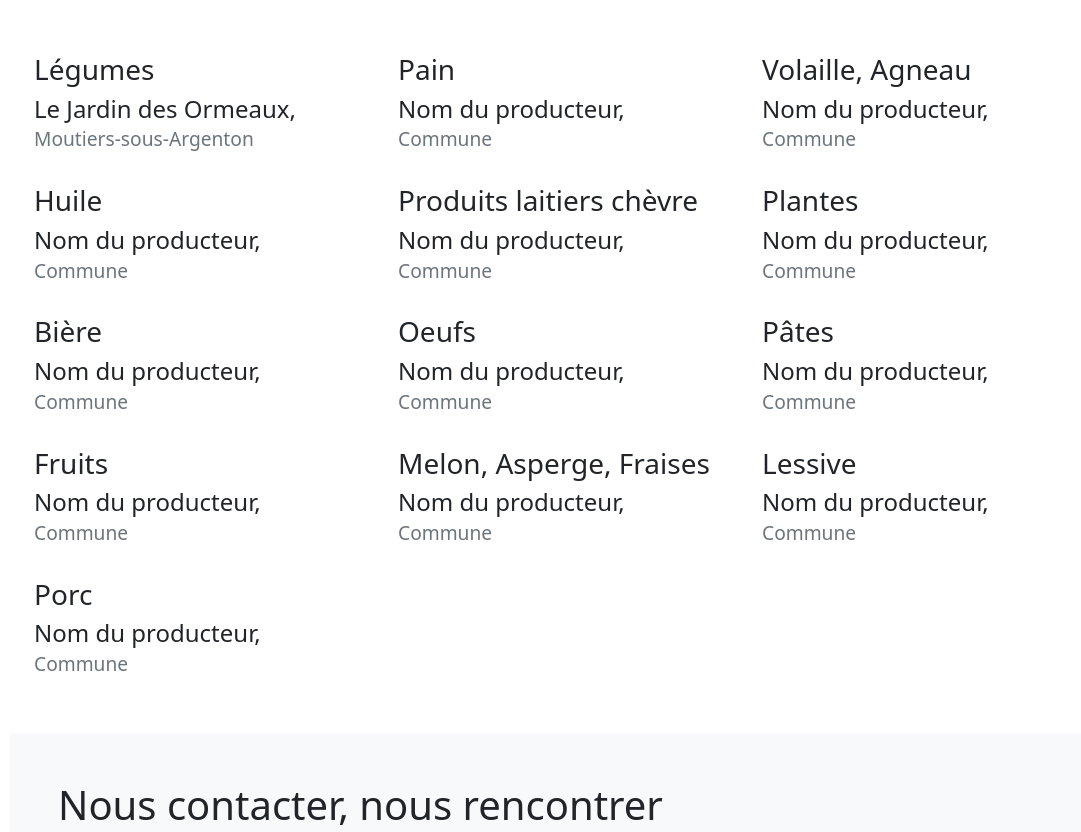
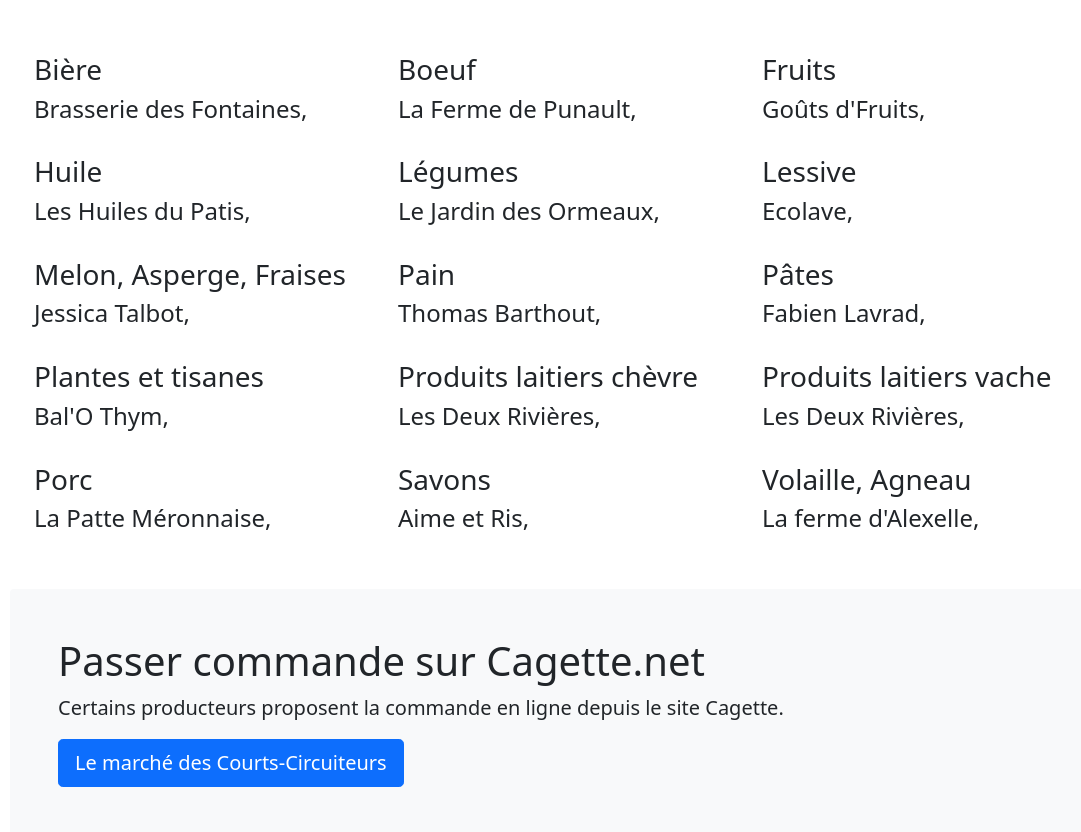
Before and after one commit to jhice/courts-circuiteurs, a plain HTML site: page index.html in a window 1280 px wide. Shown: the part 1061-1893 px from the top of the page, without its empty margins (72-1153 px from the left). Drawn offline with nearby package versions, Linux system fonts and the light colour scheme.

Commit message:
màj producteurs + lien Cagette

```diff
--- a/index.html
+++ b/index.html
@@ -58,68 +58,78 @@
           </h2>
           <div class="row g-4 pt-5 row-cols-1 row-cols-lg-3">
             <div class="feature col">
+              <h3>Bière</h3>
+              <h4 class="fw-normal">Brasserie des Fontaines,<!-- br><small class="text-muted fw-light">Commune</small --></h4>
+              <!-- <p>Paragraph of text beneath the heading to explain the heading. We'll add onto it with another sentence and probably just keep going until we run out of words.</p> -->
+            </div>
+            <div class="feature col">
+              <h3>Boeuf</h3>
+              <h4 class="fw-normal">La Ferme de Punault,<!-- br><small class="text-muted fw-light">Commune</small --></h4>
+              <!-- <p>Paragraph of text beneath the heading to explain the heading. We'll add onto it with another sentence and probably just keep going until we run out of words.</p> -->
+            </div>
+            <div class="feature col">
+              <h3>Fruits</h3>
+              <h4 class="fw-normal">Goûts d'Fruits,<!-- br><small class="text-muted fw-light">Commune</small --></h4>
+              <!-- <p>Paragraph of text beneath the heading to explain the heading. We'll add onto it with another sentence and probably just keep going until we run out of words.</p> -->
+            </div>
+            <div class="feature col">
+              <h3>Huile</h3>
+              <h4 class="fw-normal">Les Huiles du Patis,<!-- br><small class="text-muted fw-light">Commune</small --></h4>
+              <!-- <p>Paragraph of text beneath the heading to explain the heading. We'll add onto it with another sentence and probably just keep going until we run out of words.</p> -->
+            </div>
+            <div class="feature col">
               <h3>Légumes</h3>
-              <h4 class="fw-normal">Le Jardin des Ormeaux,<br><small class="text-muted fw-light">Moutiers-sous-Argenton</small></h4>
+              <h4 class="fw-normal">Le Jardin des Ormeaux,<!-- br><small class="text-muted fw-light">Moutiers-sous-Argenton</small --></h4>
+              <!-- <p>Paragraph of text beneath the heading to explain the heading. We'll add onto it with another sentence and probably just keep going until we run out of words.</p> -->
+            </div>
+            <div class="feature col">
+              <h3>Lessive</h3>
+              <h4 class="fw-normal">Ecolave,<!-- br><small class="text-muted fw-light">Commune</small --></h4>
+              <!-- <p>Paragraph of text beneath the heading to explain the heading. We'll add onto it with another sentence and probably just keep going until we run out of words.</p> -->
+            </div>
+            <div class="feature col">
+              <h3>Melon, Asperge, Fraises</h3>
+              <h4 class="fw-normal">Jessica Talbot,<!-- br><small class="text-muted fw-light">Commune</small --></h4>
               <!-- <p>Paragraph of text beneath the heading to explain the heading. We'll add onto it with another sentence and probably just keep going until we run out of words.</p> -->
             </div>
             <div class="feature col">
               <h3>Pain</h3>
-              <h4 class="fw-normal">Nom du producteur,<br><small class="text-muted fw-light">Commune</small></h4>
+              <h4 class="fw-normal">Thomas Barthout,<!-- br><small class="text-muted fw-light">Commune</small --></h4>
+              <!-- <p>Paragraph of text beneath the heading to explain the heading. We'll add onto it with another sentence and probably just keep going until we run out of words.</p> -->
+            </div>
+            <div class="feature col">
+              <h3>Pâtes</h3>
+              <h4 class="fw-normal">Fabien Lavrad,<!-- br><small class="text-muted fw-light">Commune</small --></h4>
+              <!-- <p>Paragraph of text beneath the heading to explain the heading. We'll add onto it with another sentence and probably just keep going until we run out of words.</p> -->
+            </div>
+            <div class="feature col">
+              <h3>Plantes et tisanes</h3>
+              <h4 class="fw-normal">Bal'O Thym,<!-- br><small class="text-muted fw-light">Commune</small --></h4>
+              <!-- <p>Paragraph of text beneath the heading to explain the heading. We'll add onto it with another sentence and probably just keep going until we run out of words.</p> -->
+            </div>
+            <div class="feature col">
+              <h3>Produits laitiers chèvre</h3>
+              <h4 class="fw-normal">Les Deux Rivières,<!-- br><small class="text-muted fw-light">Commune</small --></h4>
+              <!-- <p>Paragraph of text beneath the heading to explain the heading. We'll add onto it with another sentence and probably just keep going until we run out of words.</p> -->
+            </div>
+            <div class="feature col">
+              <h3>Produits laitiers vache</h3>
+              <h4 class="fw-normal">Les Deux Rivières,<!-- br><small class="text-muted fw-light">Commune</small --></h4>
+              <!-- <p>Paragraph of text beneath the heading to explain the heading. We'll add onto it with another sentence and probably just keep going until we run out of words.</p> -->
+            </div>
+            <div class="feature col">
+              <h3>Porc</h3>
+              <h4 class="fw-normal">La Patte Méronnaise,<!-- br><small class="text-muted fw-light">Commune</small --></h4>
+              <!-- <p>Paragraph of text beneath the heading to explain the heading. We'll add onto it with another sentence and probably just keep going until we run out of words.</p> -->
+            </div>
+            <div class="feature col">
+              <h3>Savons</h3>
+              <h4 class="fw-normal">Aime et Ris,<!-- br><small class="text-muted fw-light">Commune</small --></h4>
               <!-- <p>Paragraph of text beneath the heading to explain the heading. We'll add onto it with another sentence and probably just keep going until we run out of words.</p> -->
             </div>
             <div class="feature col">
               <h3>Volaille, Agneau</h3>
-              <h4 class="fw-normal">Nom du producteur,<br><small class="text-muted fw-light">Commune</small></h4>
-              <!-- <p>Paragraph of text beneath the heading to explain the heading. We'll add onto it with another sentence and probably just keep going until we run out of words.</p> -->
-            </div>
-            <div class="feature col">
-              <h3>Huile</h3>
-              <h4 class="fw-normal">Nom du producteur,<br><small class="text-muted fw-light">Commune</small></h4>
-              <!-- <p>Paragraph of text beneath the heading to explain the heading. We'll add onto it with another sentence and probably just keep going until we run out of words.</p> -->
-            </div>
-            <div class="feature col">
-              <h3>Produits laitiers chèvre</h3>
-              <h4 class="fw-normal">Nom du producteur,<br><small class="text-muted fw-light">Commune</small></h4>
-              <!-- <p>Paragraph of text beneath the heading to explain the heading. We'll add onto it with another sentence and probably just keep going until we run out of words.</p> -->
-            </div>
-            <div class="feature col">
-              <h3>Plantes</h3>
-              <h4 class="fw-normal">Nom du producteur,<br><small class="text-muted fw-light">Commune</small></h4>
-              <!-- <p>Paragraph of text beneath the heading to explain the heading. We'll add onto it with another sentence and probably just keep going until we run out of words.</p> -->
-            </div>
-            <div class="feature col">
-              <h3>Bière</h3>
-              <h4 class="fw-normal">Nom du producteur,<br><small class="text-muted fw-light">Commune</small></h4>
-              <!-- <p>Paragraph of text beneath the heading to explain the heading. We'll add onto it with another sentence and probably just keep going until we run out of words.</p> -->
-            </div>
-            <div class="feature col">
-              <h3>Oeufs</h3>
-              <h4 class="fw-normal">Nom du producteur,<br><small class="text-muted fw-light">Commune</small></h4>
-              <!-- <p>Paragraph of text beneath the heading to explain the heading. We'll add onto it with another sentence and probably just keep going until we run out of words.</p> -->
-            </div>
-            <div class="feature col">
-              <h3>Pâtes</h3>
-              <h4 class="fw-normal">Nom du producteur,<br><small class="text-muted fw-light">Commune</small></h4>
-              <!-- <p>Paragraph of text beneath the heading to explain the heading. We'll add onto it with another sentence and probably just keep going until we run out of words.</p> -->
-            </div>
-            <div class="feature col">
-              <h3>Fruits</h3>
-              <h4 class="fw-normal">Nom du producteur,<br><small class="text-muted fw-light">Commune</small></h4>
-              <!-- <p>Paragraph of text beneath the heading to explain the heading. We'll add onto it with another sentence and probably just keep going until we run out of words.</p> -->
-            </div>
-            <div class="feature col">
-              <h3>Melon, Asperge, Fraises</h3>
-              <h4 class="fw-normal">Nom du producteur,<br><small class="text-muted fw-light">Commune</small></h4>
-              <!-- <p>Paragraph of text beneath the heading to explain the heading. We'll add onto it with another sentence and probably just keep going until we run out of words.</p> -->
-            </div>
-            <div class="feature col">
-              <h3>Lessive</h3>
-              <h4 class="fw-normal">Nom du producteur,<br><small class="text-muted fw-light">Commune</small></h4>
-              <!-- <p>Paragraph of text beneath the heading to explain the heading. We'll add onto it with another sentence and probably just keep going until we run out of words.</p> -->
-            </div>
-            <div class="feature col">
-              <h3>Porc</h3>
-              <h4 class="fw-normal">Nom du producteur,<br><small class="text-muted fw-light">Commune</small></h4>
+              <h4 class="fw-normal">La ferme d'Alexelle,<!-- br><small class="text-muted fw-light">Commune</small --></h4>
               <!-- <p>Paragraph of text beneath the heading to explain the heading. We'll add onto it with another sentence and probably just keep going until we run out of words.</p> -->
             </div>
           </div>
@@ -134,9 +144,16 @@
 
         <!-- Nous contacter -->
         <div class="bg-light p-5 mb-5 rounded">
+          <h1>Passer commande sur Cagette.net</h1>
+          <p class="lead">Certains producteurs proposent la commande en ligne depuis le site Cagette.</p>
+          <a class="btn btn-lg btn-primary" href="http://app.cagette.net/group/16792" target="_blank">Le marché des Courts-Circuiteurs</a>
+        </div>
+
+        <!-- Nous contacter -->
+        <div class="bg-light p-5 mb-5 rounded">
           <h1>Nous contacter, nous rencontrer</h1>
           <p class="lead">Pour toute demande d'informations vous pouvez utiliser l'adresse e-mail ci-dessous, ou venir nous rencontrer sur le lieu de la distribution chaque jeudi.</p>
-          <a class="btn btn-lg btn-primary"href="javascript:location='mailto:\u0063\u006f\u0075\u0072\u0074\u0073\u002d\u0063\u0069\u0072\u0063\u0075\u0069\u0074\u0065\u0075\u0072\u0073\u0040\u006d\u0061\u0069\u006c\u006f\u002e\u0063\u006f\u006d';void 0"><script type="text/javascript">document.write('\u0063\u006f\u0075\u0072\u0074\u0073\u002d\u0063\u0069\u0072\u0063\u0075\u0069\u0074\u0065\u0075\u0072\u0073\u0040\u006d\u0061\u0069\u006c\u006f\u002e\u0063\u006f\u006d')</script></a>
+          <a class="btn btn-lg btn-primary" href="javascript:location='mailto:\u0063\u006f\u0075\u0072\u0074\u0073\u002d\u0063\u0069\u0072\u0063\u0075\u0069\u0074\u0065\u0075\u0072\u0073\u0040\u006d\u0061\u0069\u006c\u006f\u002e\u0063\u006f\u006d';void 0"><script type="text/javascript">document.write('\u0063\u006f\u0075\u0072\u0074\u0073\u002d\u0063\u0069\u0072\u0063\u0075\u0069\u0074\u0065\u0075\u0072\u0073\u0040\u006d\u0061\u0069\u006c\u006f\u002e\u0063\u006f\u006d')</script></a>
         </div>
 
         <!-- Nous contacter -->
```
